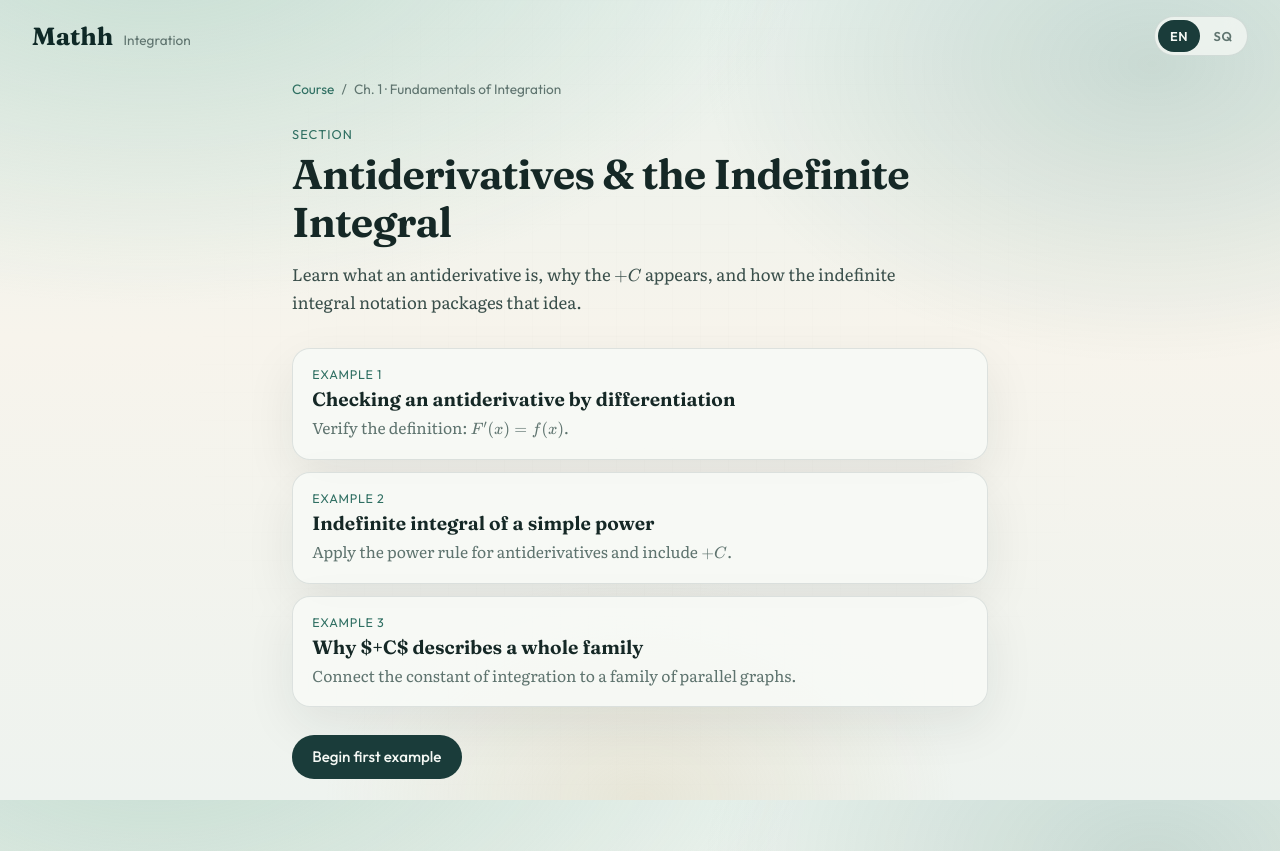
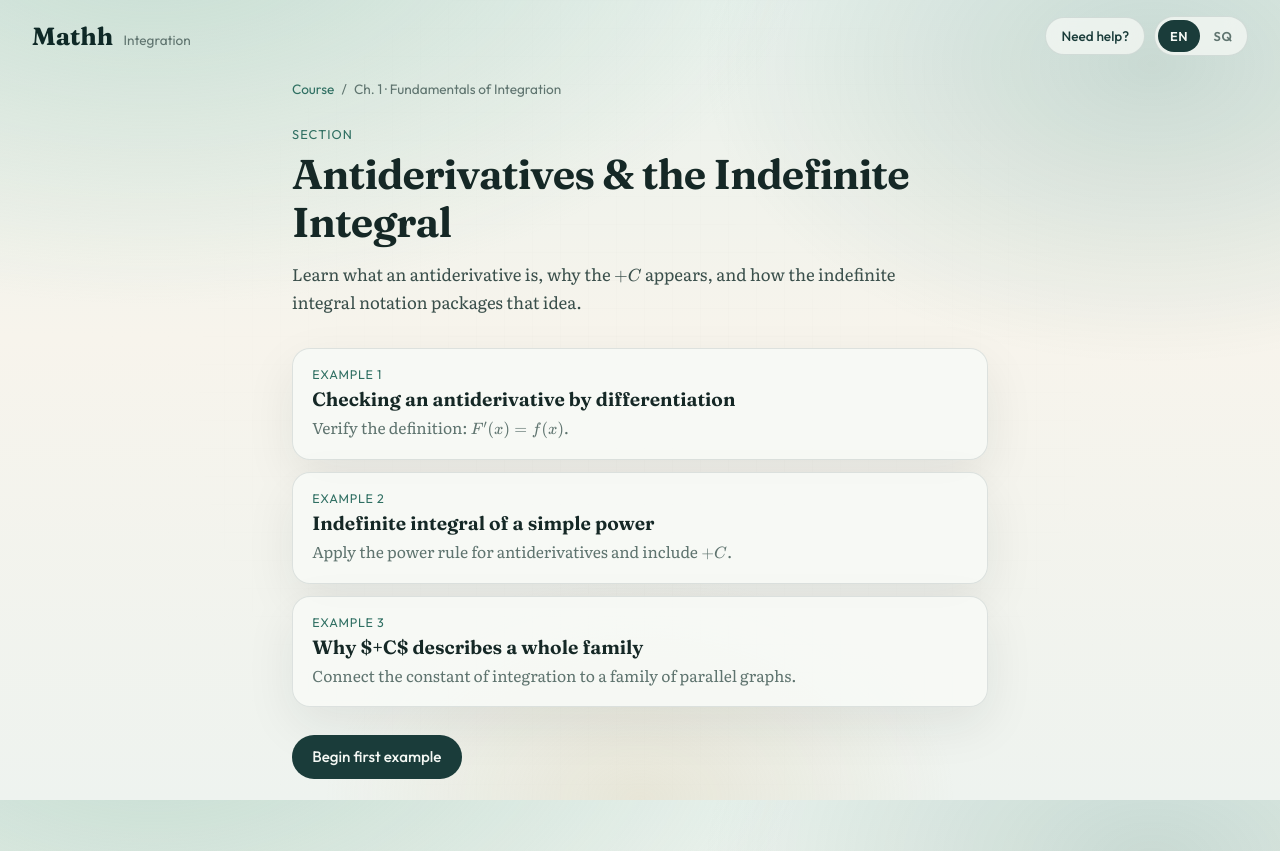
Before and after one commit to agonmustafaj/-mathematics-textbook, a React (Vite) app: page /chapter/fundamentals/section/antiderivatives in a window 1280 px wide. Built offline with nearby package versions, Linux system fonts and the light colour scheme.

Commit message:
Add Need help? button that emails support
Learners who get stuck can tap Need help? (Ke nevojë për ndihmë?)
to open a mailto draft to apu.gus.t.13@gmail.com from the hero and header.

Co-authored-by: agonmustafaj01 <agonmustafaj01@gmail.com>

```diff
--- /dev/null
+++ b/src/components/HelpButton.tsx
@@ -0,0 +1,18 @@
+import { SUPPORT_EMAIL } from '../support'
+import { useLocale } from '../i18n/LocaleContext'
+
+type HelpButtonProps = {
+  className?: string
+}
+
+export function HelpButton({ className = '' }: HelpButtonProps) {
+  const { t } = useLocale()
+
+  const href = `mailto:${SUPPORT_EMAIL}?subject=${encodeURIComponent(t.helpEmailSubject)}&body=${encodeURIComponent(t.helpEmailBody)}`
+
+  return (
+    <a className={`help-btn ${className}`.trim()} href={href}>
+      {t.needHelp}
+    </a>
+  )
+}
--- a/src/components/SiteHeader.tsx
+++ b/src/components/SiteHeader.tsx
@@ -1,6 +1,7 @@
 import { Link } from 'react-router-dom'
 import { getCourse } from '../content'
 import { useLocale } from '../i18n/LocaleContext'
+import { HelpButton } from './HelpButton'
 import { LanguageToggle } from './LanguageToggle'
 
 type SiteHeaderProps = {
@@ -17,7 +18,10 @@ export function SiteHeader({ compact = false }: SiteHeaderProps) {
         <span className="brand-mark__name">{course.brand}</span>
         <span className="brand-mark__topic">{course.title}</span>
       </Link>
-      <LanguageToggle />
+      <div className="header-actions">
+        <HelpButton />
+        <LanguageToggle />
+      </div>
     </header>
   )
 }
--- a/src/i18n/ui.ts
+++ b/src/i18n/ui.ts
@@ -23,6 +23,9 @@ export type UiStrings = {
   backToSection: string
   language: string
   switchTo: (locale: Locale) => string
+  needHelp: string
+  helpEmailSubject: string
+  helpEmailBody: string
 }
 
 export const ui: Record<Locale, UiStrings> = {
@@ -50,6 +53,10 @@ export const ui: Record<Locale, UiStrings> = {
     backToSection: 'Back to section',
     language: 'Language',
     switchTo: (locale) => (locale === 'en' ? 'Switch to English' : 'Switch to Albanian'),
+    needHelp: 'Need help?',
+    helpEmailSubject: 'Mathh — I need help understanding',
+    helpEmailBody:
+      'Hi,\n\nI am having trouble understanding something in Mathh.\n\nPage / topic:\nWhat I do not understand:\n\nThanks,',
   },
   sq: {
     browseChapters: 'Shfleto kapitujt',
@@ -75,5 +82,9 @@ export const ui: Record<Locale, UiStrings> = {
     backToSection: 'Kthehu te seksioni',
     language: 'Gjuha',
     switchTo: (locale) => (locale === 'en' ? 'Kalo në anglisht' : 'Kalo në shqip'),
+    needHelp: 'Ke nevojë për ndihmë?',
+    helpEmailSubject: 'Mathh — Kam nevojë për ndihmë',
+    helpEmailBody:
+      'Përshëndetje,\n\nKam vështirësi të kuptoj diçka në Mathh.\n\nFaqja / tema:\nÇfarë nuk kuptoj:\n\nFaleminderit,',
   },
 }
--- a/src/index.css
+++ b/src/index.css
@@ -352,6 +352,44 @@ p {
   top: 1rem;
   right: clamp(1rem, 4vw, 2rem);
   z-index: 3;
+  display: flex;
+  flex-wrap: wrap;
+  justify-content: flex-end;
+  align-items: center;
+  gap: 0.55rem;
+}
+
+.header-actions {
+  display: flex;
+  flex-wrap: wrap;
+  align-items: center;
+  justify-content: flex-end;
+  gap: 0.55rem;
+}
+
+.help-btn {
+  display: inline-flex;
+  align-items: center;
+  min-height: 2.4rem;
+  padding: 0.35rem 0.95rem;
+  border: 1px solid var(--line);
+  border-radius: 999px;
+  background: rgba(247, 250, 246, 0.72);
+  backdrop-filter: blur(10px);
+  color: var(--brand);
+  font-family: var(--font-ui);
+  font-size: 0.85rem;
+  font-weight: 500;
+  transition:
+    background-color 160ms ease,
+    border-color 160ms ease,
+    transform 160ms ease;
+}
+
+.help-btn:hover {
+  background: rgba(255, 255, 255, 0.9);
+  border-color: rgba(47, 111, 98, 0.35);
+  transform: translateY(-1px);
 }
 
 .lang-toggle {
--- a/src/pages/CoursePage.tsx
+++ b/src/pages/CoursePage.tsx
@@ -1,4 +1,5 @@
 import { Link } from 'react-router-dom'
+import { HelpButton } from '../components/HelpButton'
 import { LanguageToggle } from '../components/LanguageToggle'
 import { MathText } from '../components/MathText'
 import { getCourse } from '../content'
@@ -12,6 +13,7 @@ export function CoursePage() {
   return (
     <div className="page course-page">
       <div className="hero-toolbar">
+        <HelpButton />
         <LanguageToggle />
       </div>
 
--- /dev/null
+++ b/src/support.ts
@@ -0,0 +1,2 @@
+/** Contact for learners who need help understanding the material. */
+export const SUPPORT_EMAIL = 'apu.gus.t.13@gmail.com'
```
Also changed, not shown: 1 other file (tests, documents, lock files or other folders).
